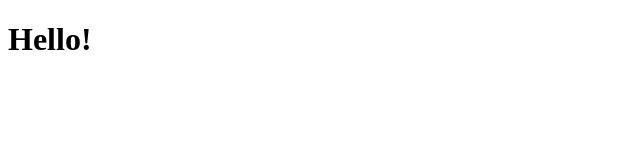
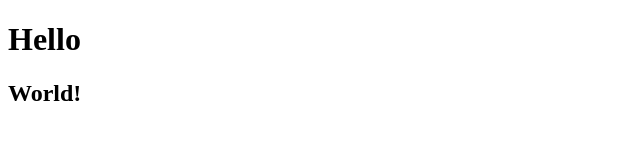
Before and after one commit to coltoy/new-project, a plain HTML site: page index.html in a window 1280 px wide. Shown: the whole page, without its empty margins (0-640 px from the left). Drawn offline with Linux system fonts and the light colour scheme.

Commit message:
Subheader added

```diff
--- a/index.html
+++ b/index.html
@@ -5,6 +5,7 @@
     <title>New Project</title>
 </head>
 <body>
-    <h1>Hello!</h1>
+    <h1>Hello</h1>
+    <h2>World!</h2>
 </body>
 </html>
```
